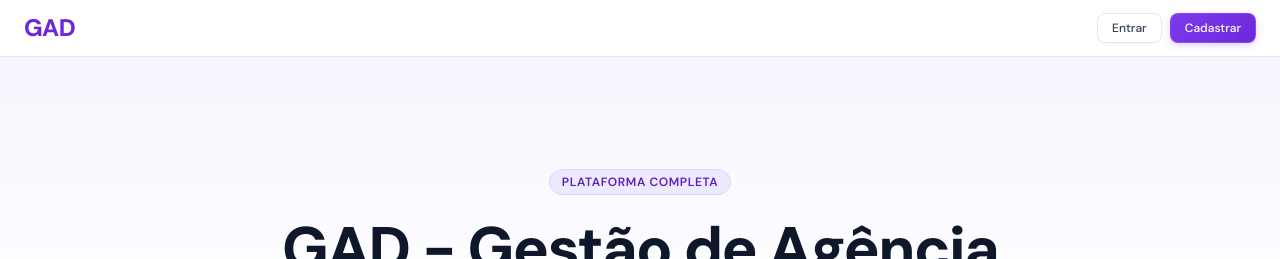
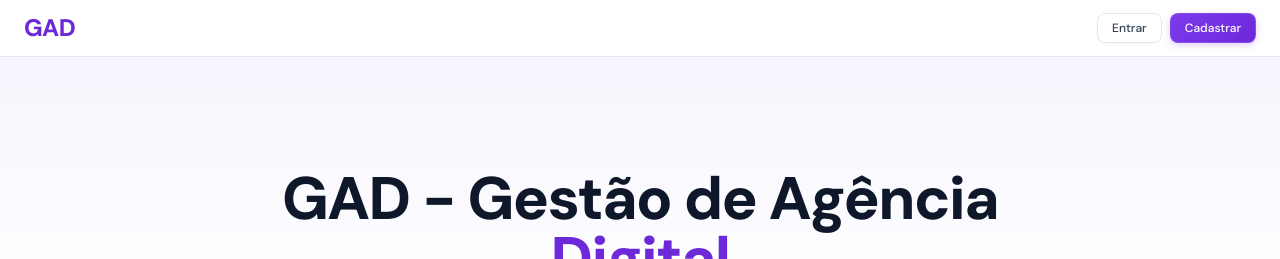
Before and after one commit to pedrobellezia/gad-web, a Vue app: page / in a window 1280 px wide. Shown: the top 259 px of the page. Built offline with nearby package versions, Linux system fonts and the light colour scheme; no server answers; a web font is replaced by a local one.

Commit message:
style(home): remover badge 'Plataforma Completa' do hero

```diff
--- a/src/pages/Home.vue
+++ b/src/pages/Home.vue
@@ -5,10 +5,6 @@
     <!-- Hero Section -->
     <section class="w-full px-6 py-20 md:py-28 text-center bg-gradient-to-b from-brand-50/70 via-white to-surface-50 border-b border-surface-200/80">
       <div class="max-w-4xl mx-auto fade-in">
-        <span class="inline-flex items-center gap-2 px-3 py-1 rounded-full text-xs font-semibold uppercase tracking-wider bg-brand-100 text-brand-700 border border-brand-200 mb-6">
-          Plataforma Completa
-        </span>
-
         <h1 class="text-4xl sm:text-5xl md:text-6xl font-extrabold text-surface-900 tracking-tight leading-tight mb-6">
           GAD - Gestão de Agência <span class="text-brand-600">Digital</span>
         </h1>
```
